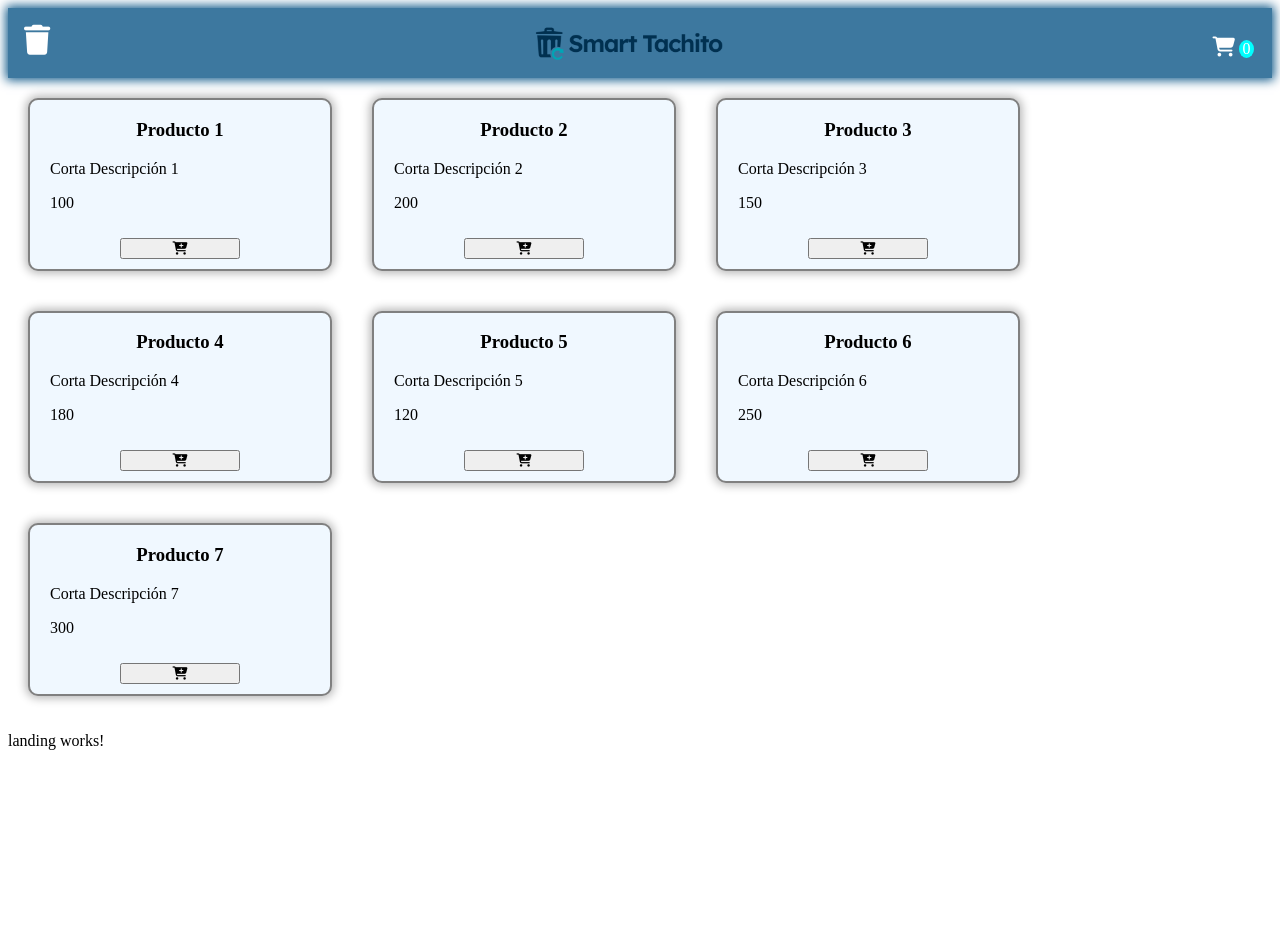
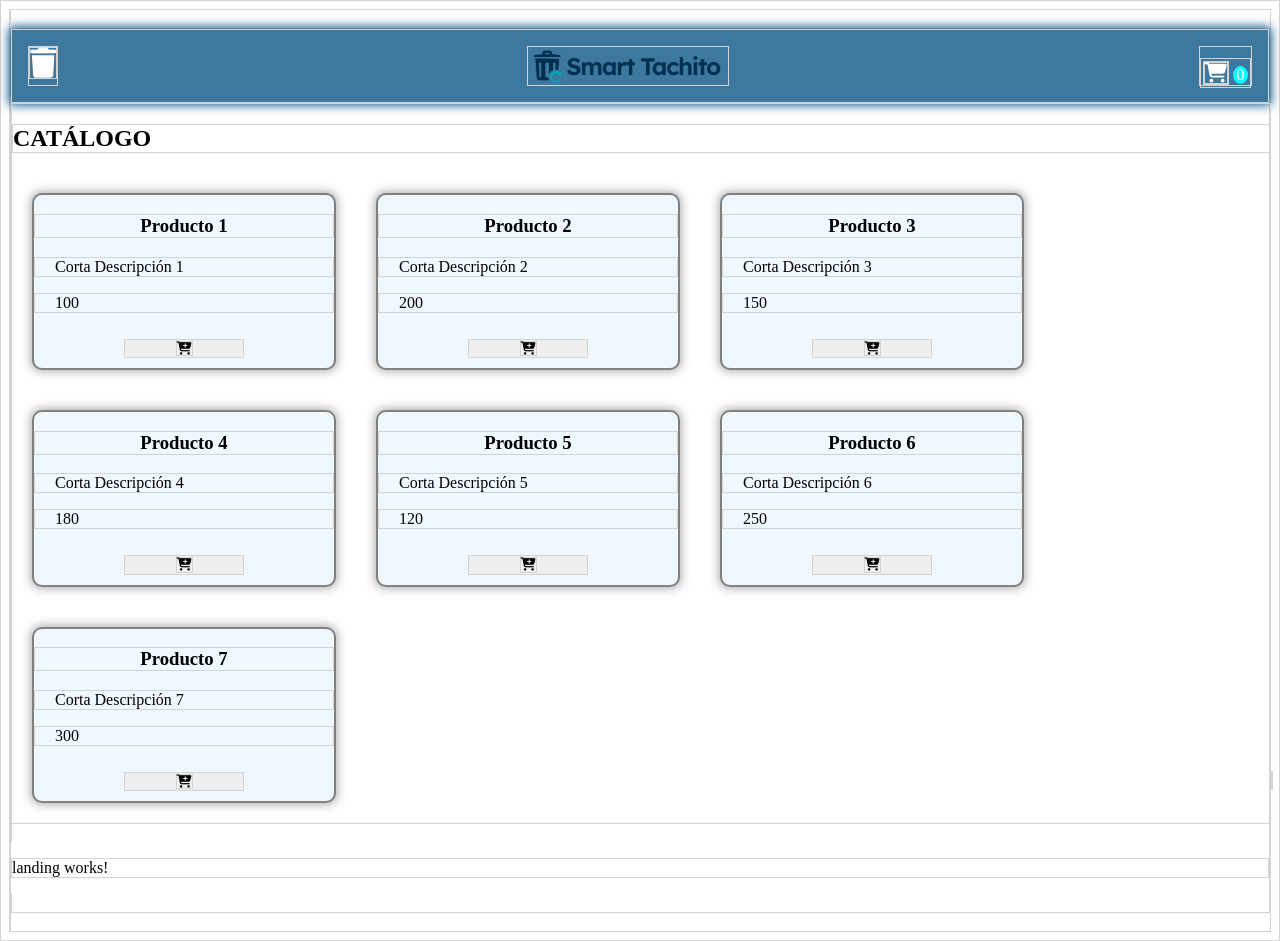
Before and after one commit to jorgektch/desconfigurados-sac, an Angular app in the folder desarrollo/fuentes/frontend/e-smarttachito/: page /catalogo in a window 1280 px wide. Before the commit the page ends 800 px from the top, so only its background shows below. Built offline with nearby package versions, Linux system fonts and the light colour scheme.

Commit message:
lineas de referencia

```diff
--- a/desarrollo/fuentes/frontend/e-smarttachito/src/catalogo/catalogo.component.html
+++ b/desarrollo/fuentes/frontend/e-smarttachito/src/catalogo/catalogo.component.html
@@ -1,3 +1,4 @@
+<h2>CATÁLOGO</h2>
 <div *ngFor="let producto of productos" class="contenedor-producto">
     <h3 class="nombre">{{producto.nombre}}</h3>
     <p>{{producto.descripcionCorta}}</p>
--- a/desarrollo/fuentes/frontend/e-smarttachito/src/styles.css
+++ b/desarrollo/fuentes/frontend/e-smarttachito/src/styles.css
@@ -1,9 +1,7 @@
 /* You can add global styles to this file, and also import other style files */
 @import url("https://cdnjs.cloudflare.com/ajax/libs/font-awesome/6.5.2/css/all.min.css");
 
-/*
+
 * {
     border: 1px solid lightgrey;
 }
-
-*/
```
